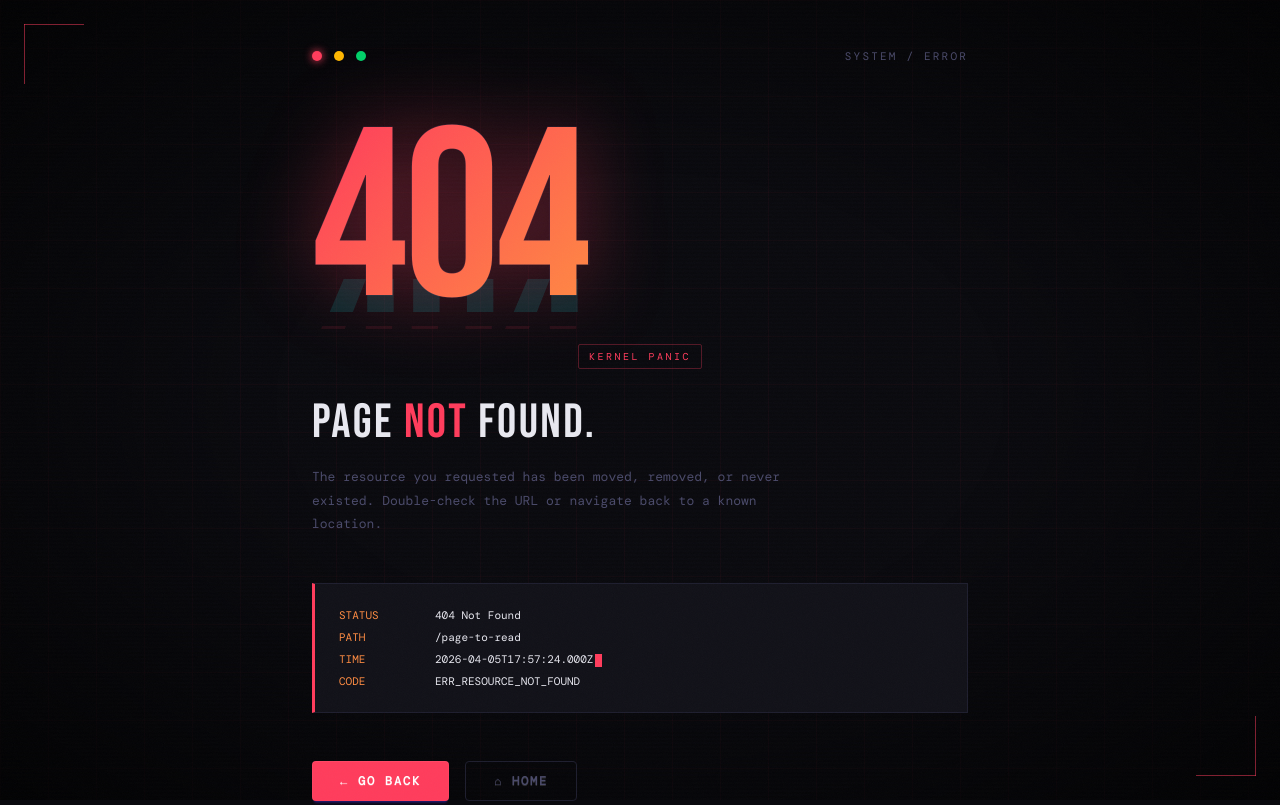
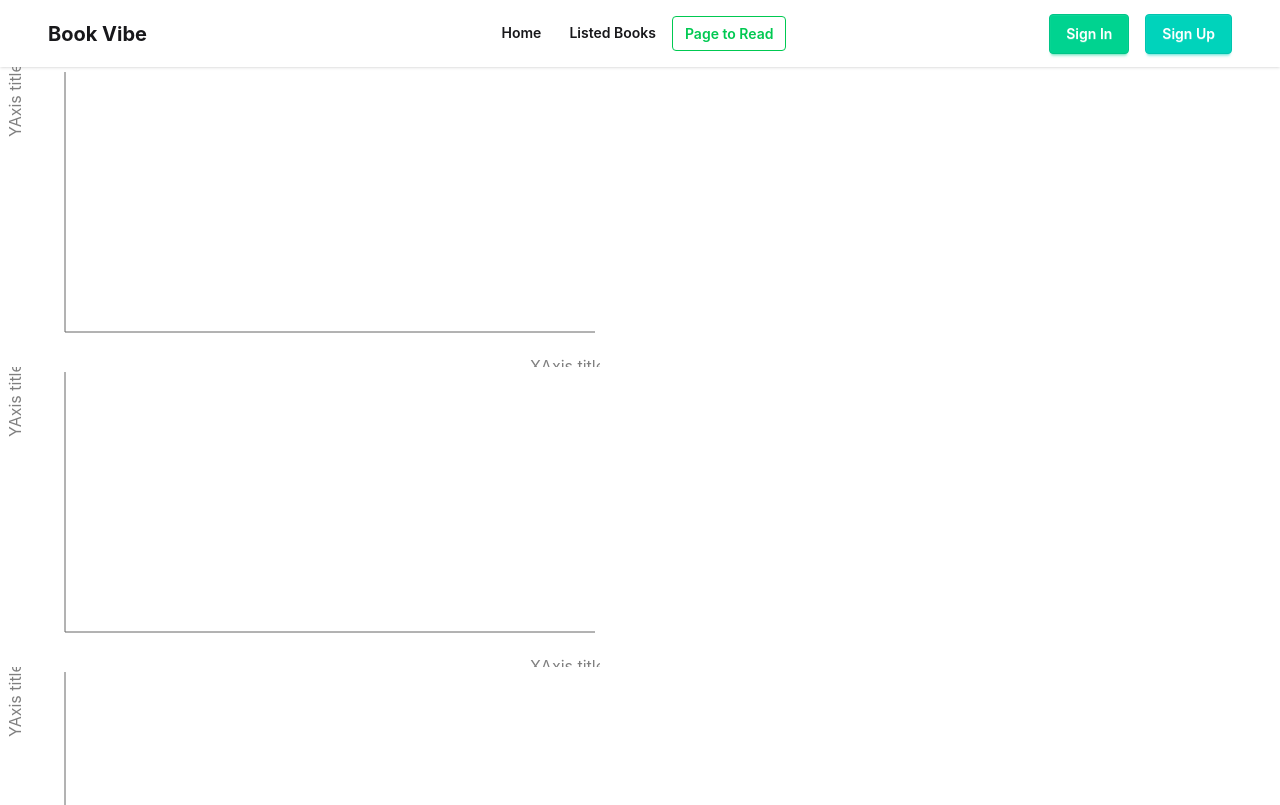
Before and after one commit to Sakibur59/book-vibe, a React (Vite) app: page /page-to-read in a window 1280 px wide. Shown: the top 805 px of the page. Built offline with nearby package versions, Linux system fonts and the light colour scheme; a web font is replaced by a local one.

Commit message:
Install Rechart

```diff
--- a/package.json
+++ b/package.json
@@ -17,6 +17,7 @@
     "react-router": "^7.14.0",
     "react-tabs": "^6.1.1",
     "react-toastify": "^11.0.5",
+    "recharts": "^3.8.1",
     "tailwindcss": "^4.2.2"
   },
   "devDependencies": {
--- /dev/null
+++ b/src/Components/PagesToRead/PagesToRead.jsx
@@ -0,0 +1,33 @@
+import React, { use } from "react";
+import { Bar, BarChart, XAxis, YAxis } from "recharts";
+
+
+const booksPromise = fetch("/booksData.json").then((res) => res.json());
+const PagesToRead = () => {
+  const books = use(booksPromise);
+
+  return (
+    <div>
+      {books.map((book, index) => {
+        return (
+          <BarChart width={600} height={300}>
+            <XAxis
+              dataKey={book.totalPages}
+
+              label={{
+                position: "insideBottomRight",
+                value: "XAxis title",
+                offset: -10,
+              }}
+            />
+
+             <YAxis label={{ position: 'insideTopLeft', value: 'YAxis title', angle: -90, dy: 60 }} />
+      <Bar dataKey={book.totalPages} fill="#8884d8" />
+          </BarChart>
+        );
+      })}
+    </div>
+  );
+};
+
+export default PagesToRead;
--- a/src/Routes/Routes.jsx
+++ b/src/Routes/Routes.jsx
@@ -4,6 +4,7 @@ import HomePage from "../Pages/HomePage/HomePage";
 import Books from "../Pages/Books/Books";
 import ErrorPage from "../Pages/ErrorPage/ErrorPage";
 import BookDetails from "../Pages/BookDetails/BookDetails";
+import PagesToRead from "../Components/PagesToRead/PagesToRead";
 
  export const router = createBrowserRouter([
   {
@@ -21,6 +22,9 @@ import BookDetails from "../Pages/BookDetails/BookDetails";
         path:"/bookDetails/:bookId",
         Component:BookDetails,
         loader:()=>fetch('/booksData.json')
+    },{
+        path:"/page-to-read",
+        Component:PagesToRead
     }
 ],
     errorElement:<ErrorPage></ErrorPage>
```
Also changed, not shown: 1 other file (tests, documents, lock files or other folders).
